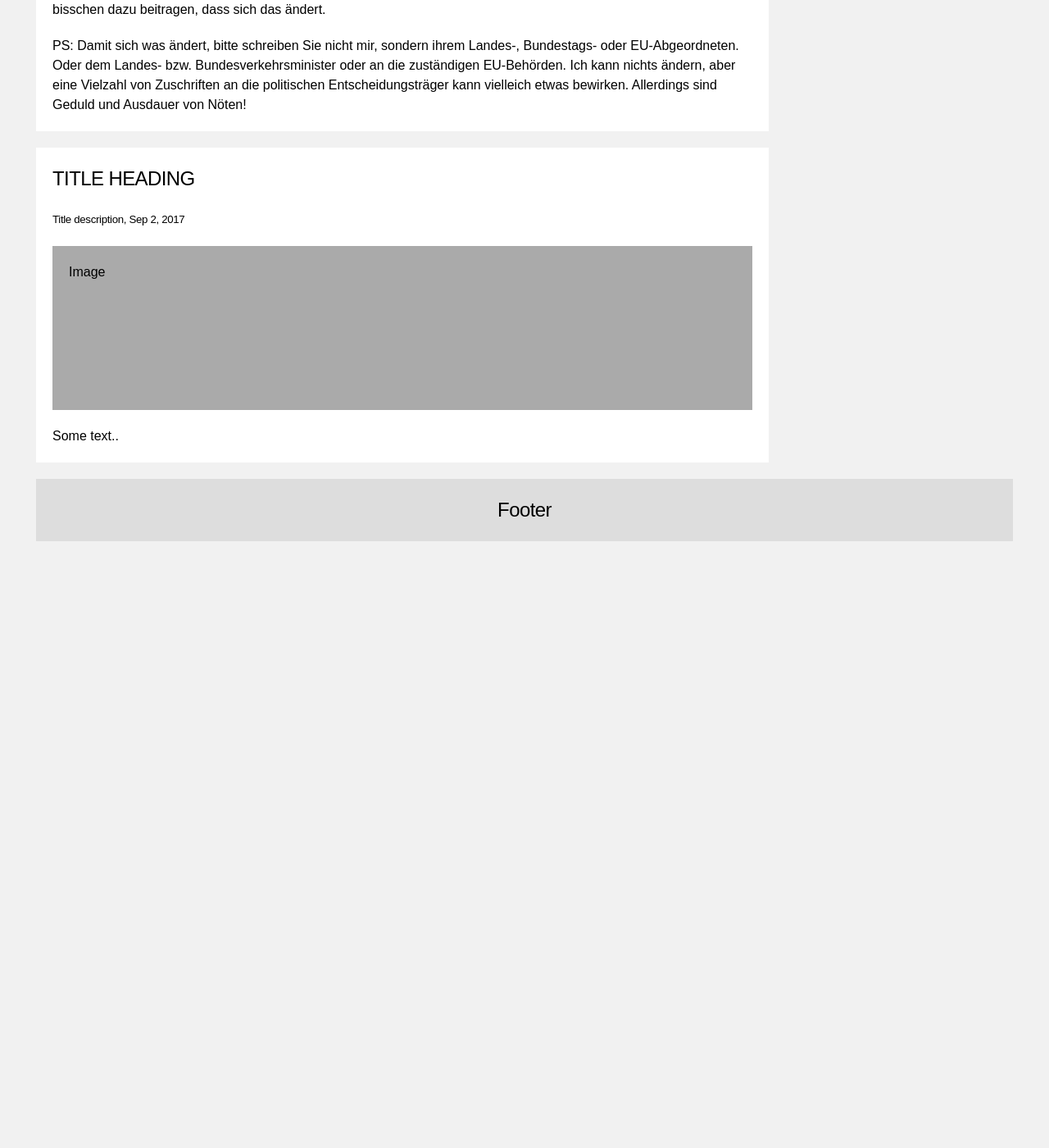
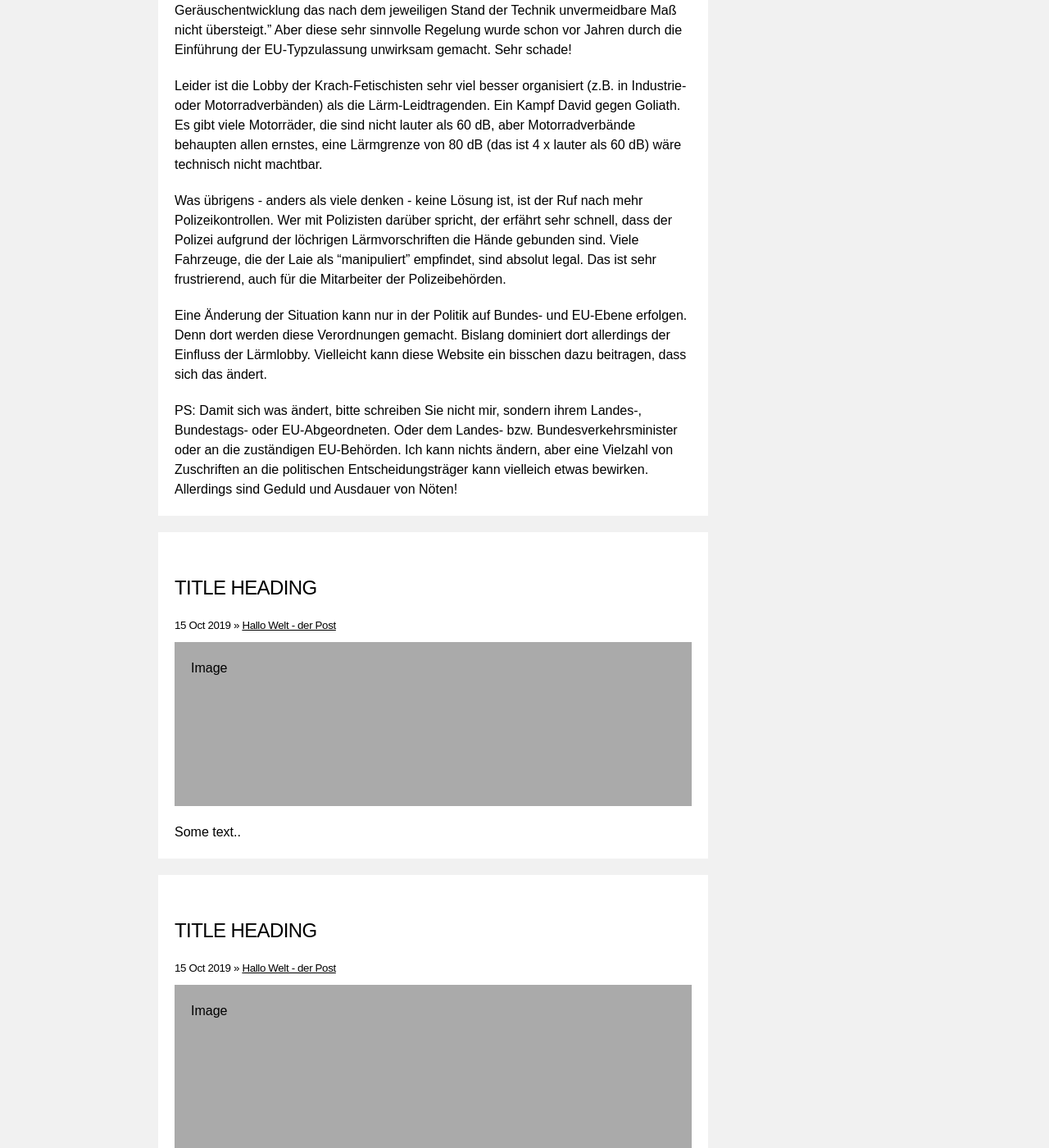
Before and after one commit to rettet-die-stille/rettet-die-stille.github.io, a Jekyll site: the page built from index.md, in a window 1280 px wide and 1400 px high, scrolled down 1785 px. Shown: the whole window at 82% size. Built offline with Jekyll 4.4.1, drawn with Linux system fonts in a browser that asks for light colours; our own code applies the rules of GitHub Pages for plain Markdown files; before the commit the page ends 2489 px from its top, so only the background shows below that; some of the changed text lies outside the part shown.

Commit message:
Update defaultmodern.html

```diff
--- a/_layouts/defaultmodern.html
+++ b/_layouts/defaultmodern.html
@@ -1,5 +1,6 @@
-<!DOCTYPE html>
-<html lang="de">
+---
+layout: default
+---
 
 <head>
     <meta charset="UTF-8">
@@ -96,12 +97,14 @@
         <div class="fakeimg" style="height:200px;">Image</div>
         {{ content }}
       </div>
-      <div class="card">
-        <h2>TITLE HEADING</h2>
-        <h5>Title description, Sep 2, 2017</h5>
-        <div class="fakeimg" style="height:200px;">Image</div>
-        <p>Some text..</p>
-      </div>
+      {% for post in site.posts %}
+          <div class="card">
+            <h2>TITLE HEADING</h2>
+            <h5><span>{{ post.date | date_to_string }}</span> » <a href="{{ post.url }}" title="{{ post.title }}">{{ post.title }}</a></h5>
+            <div class="fakeimg" style="height:200px;">Image</div>
+            <p>Some text..</p>
+          </div>
+       {% endfor %}
     </div>
     <div class="rightcolumn">
       <div class="card">
```
